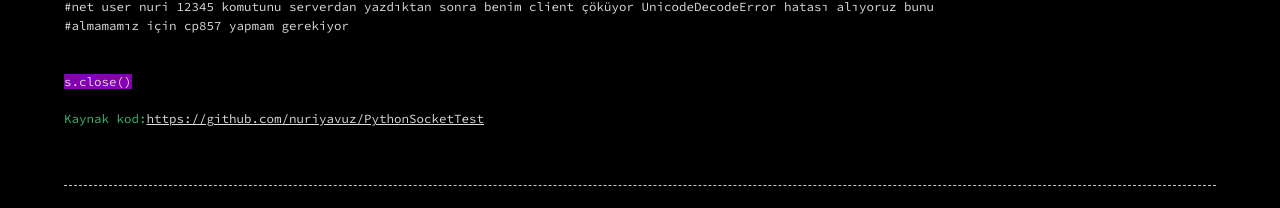
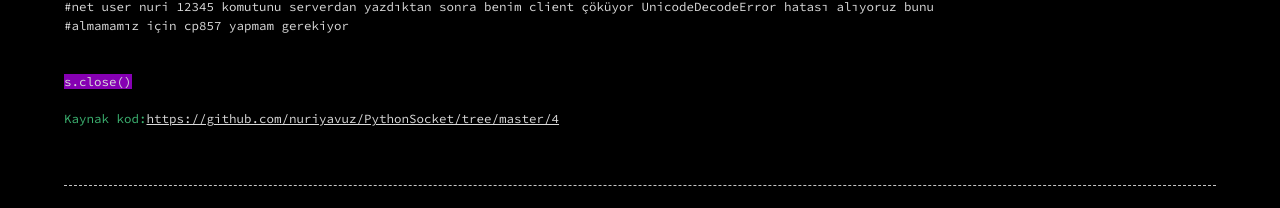
Before and after one commit to emredurmaz4/cosmosofcyberspace.github.io, a Jekyll site: the page socket4.html, which Jekyll copies as it is, in a window 1280 px wide. Shown: the part 1847-2055 px from the top of the page. Built offline with Jekyll 4.4.1, drawn with Linux system fonts in a browser that asks for light colours.

Commit message:
Update socket4.html

```diff
--- a/socket4.html
+++ b/socket4.html
@@ -115,7 +115,7 @@
 <span style="background:#8600b3">s.close()</span></br></br>
 
 
-<p style="color:MediumSeaGreen;">Kaynak kod:<a href="https://github.com/nuriyavuz/PythonSocketTest">https://github.com/nuriyavuz/PythonSocketTest</a></p></br>
+<p style="color:MediumSeaGreen;">Kaynak kod:<a href="https://github.com/nuriyavuz/PythonSocket/tree/master/4">https://github.com/nuriyavuz/PythonSocket/tree/master/4</a></p></br>
 
 </br>
 </br>
```
